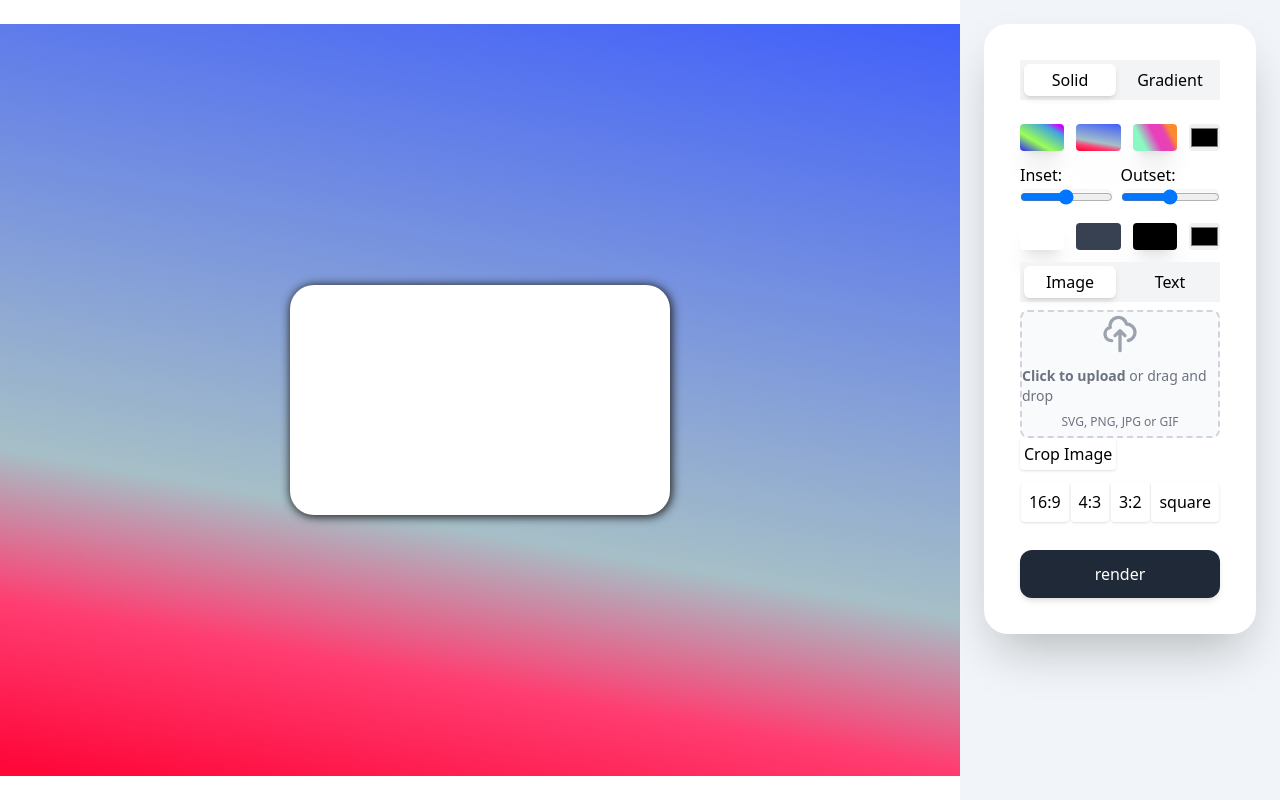
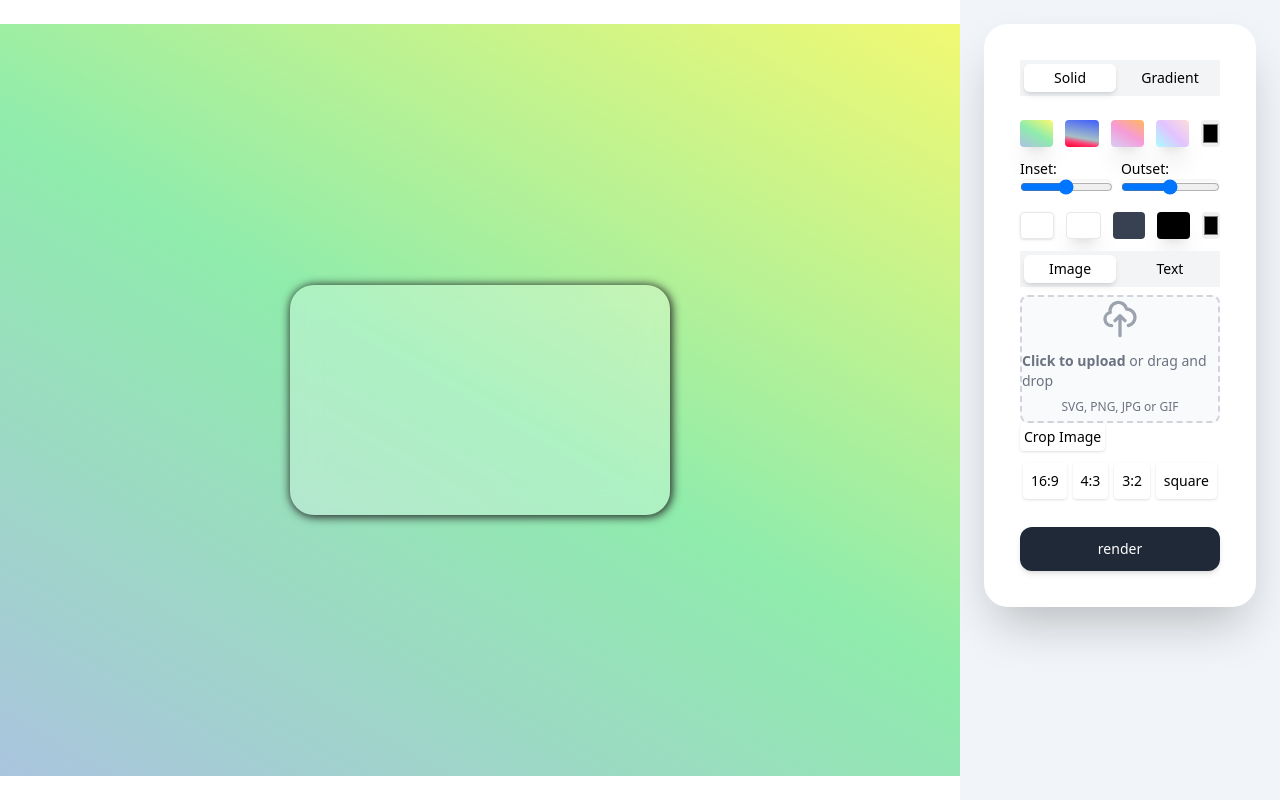
Before and after one commit to Abdulmumin1/edit, a website built with Vite: page index.html in a window 1280 px wide. Built offline with nearby package versions, Linux system fonts and the light colour scheme; some packages are replaced by stand-ins of ours.

Commit message:
fix(background): copied and paste a bug fix 😅

```diff
--- a/index.html
+++ b/index.html
@@ -23,7 +23,7 @@
       >
         <div class="w-full h-full flex items-center justify-center p-3 lg:p-6">
           <div
-            class="h-full w-full lg:w-max flex items-center justify-center custom-background-2"
+            class="h-full w-full lg:w-max flex items-center justify-center custom-background-1"
             id="outer-box"
             style="aspect-ratio: 3/2"
           >
@@ -31,6 +31,10 @@
             <div
               class="w-fit bg-white rounded-3xl p-10 strong-shadow h-fit max-w-full max-h-full overflow-hidden"
               id="box"
+              style="
+                backdrop-filter: blur(14px);
+                background-color: rgba(255, 255, 255, 0.271);
+              "
             >
               <p
                 class="hidden font-semibold rounded-lg leading-tight max-w-full max-h-full"
@@ -57,7 +61,7 @@
       <!-- Controls -->
       <div
         id="controls"
-        class="h-full bg-slate-100 overflow-scroll lg:w-1/4 md:flex-1 md:flex-shrink-0"
+        class="h-full bg-slate-100 overflow-scroll lg:w-1/4 md:flex-1 md:flex-shrink-0 text-sm"
       >
         <div class="bg-white p-9 m-3 lg:m-6 shadow-2xl h-fit lg:rounded-3xl">
           <div class="flex space-y-4 flex-col">
--- a/main.js
+++ b/main.js
@@ -34,6 +34,9 @@ import {
   setCustomBgColor2,
   setCustomBgColor3,
   setTextColor,
+  setCustomBgColor,
+  setCustomBgColor4,
+  setBoxBlurr,
 } from "./src/eventFunctions";
 import { controlWidgets } from "./src/controls";
 import { cropImageModal } from "./src/components/modal";
@@ -115,6 +118,7 @@ const labelEventListeners = () => {
   let alignRight = select("#text-right");
 
   // box background widgets
+  let boxBlurr = select("#box-blur");
   let boxWhite = select("#box-white");
   let boxGray = select("#box-gray");
   let boxBlack = select("#box-black");
@@ -124,7 +128,7 @@ const labelEventListeners = () => {
   let customBg1 = select("#cbg-1");
   let customBg2 = select("#cbg-2");
   let customBg3 = select("#cbg-3");
-
+  let customBg4 = select("#cbg-4");
   //modal
   let cropAction = select("#crop-image-action");
   let modal = select("#modal");
@@ -187,6 +191,7 @@ const labelEventListeners = () => {
   clickListener(alignCenter, (e) => setTextAlignCenter(text));
   clickListener(alignRight, (e) => setTextAlignRight(text));
 
+  clickListener(boxBlurr, (e) => setBoxBlurr(box));
   clickListener(boxWhite, (e) => setBoxWhite(box, text));
   clickListener(boxGray, (e) => setBoxGray(box, text));
   clickListener(boxBlack, (e) => setBoxBlack(box, text));
@@ -195,6 +200,7 @@ const labelEventListeners = () => {
   clickListener(customBg1, (e) => setCustomBgColor1(outerbox));
   clickListener(customBg2, (e) => setCustomBgColor2(outerbox));
   clickListener(customBg3, (e) => setCustomBgColor3(outerbox));
+  clickListener(customBg4, (e) => setCustomBgColor4(outerbox));
 
   inputListener(textColorChange, (e) => setTextColor(e, text));
   clickListener(cropAction, (e) => {
@@ -225,7 +231,8 @@ const labelEventListeners = () => {
   });
 
   // clickListener(image, (e) => getColor(e, image, box));
-  getColor(image, box);
+  // getColor(image, box);
+  clickListener(image, (e) => getColor(e, image, box));
   solidBackgroundTabButton.click();
   imageTabButton.click();
 
--- a/src/components/backgroundColor.js
+++ b/src/components/backgroundColor.js
@@ -3,7 +3,8 @@ const preBackkgrounds = `
     <div class='custom-background-1 w-full shadow-xl p-2 rounded cursor-pointer ' id='cbg-1'></div>
     <div class='custom-background-2 w-full shadow-2xl p-2 rounded cursor-pointer' id='cbg-2'></div>
     <div class='custom-background-3 w-full shadow-xl p-2 rounded cursor-pointer' id='cbg-3'></div>
-
+     <div class='bg-black  w-full shadow-xl p-2 rounded cursor-pointer custom-background-4' id='cbg-4'
+    ></div>
         <input
           type="color"
           id='background'
--- a/src/components/boxcolorwidgets.js
+++ b/src/components/boxcolorwidgets.js
@@ -1,6 +1,7 @@
 export const boxcolorWidgets = `
  <div class='flex justify-between space-x-3 md:justify-around py-3'>
-    <div class='bg-white w-full shadow-xl p-2 rounded cursor-pointer ' id='box-white'></div>
+  <div style='backdrop-filter: blur(14px); background-color: rgba(255, 255, 255, 0.444);' id='box-blur' class='w-full shadow border p-2 rounded cursor-pointer '></div>
+    <div class='bg-white w-full border shadow-xl p-2 rounded cursor-pointer ' id='box-white'></div>
     <div class='bg-gray-700  w-full shadow-2xl p-2 rounded cursor-pointer' id='box-gray'></div>
     <div class='bg-black  w-full shadow-xl p-2 rounded cursor-pointer' id='box-black'></div>
       <input
--- a/src/components/imageandtext.js
+++ b/src/components/imageandtext.js
@@ -1,3 +1,13 @@
+let svgCenter = `
+<svg style='width:16px; height=16px;' xmlns="http://www.w3.org/2000/svg" viewBox="0 0 448 512"><!--! Font Awesome Pro 6.2.0 by @fontawesome - https://fontawesome.com License - https://fontawesome.com/license (Commercial License) Copyright 2022 Fonticons, Inc. --><path d="M448 64c0-17.7-14.3-32-32-32H32C14.3 32 0 46.3 0 64S14.3 96 32 96H416c17.7 0 32-14.3 32-32zm0 256c0-17.7-14.3-32-32-32H32c-17.7 0-32 14.3-32 32s14.3 32 32 32H416c17.7 0 32-14.3 32-32zM0 192c0 17.7 14.3 32 32 32H416c17.7 0 32-14.3 32-32s-14.3-32-32-32H32c-17.7 0-32 14.3-32 32zM448 448c0-17.7-14.3-32-32-32H32c-17.7 0-32 14.3-32 32s14.3 32 32 32H416c17.7 0 32-14.3 32-32z"/></svg>
+`;
+let svgLeft = `
+<svg  style='width:16px; height=16px;' xmlns="http://www.w3.org/2000/svg" viewBox="0 0 448 512"><!--! Font Awesome Pro 6.2.0 by @fontawesome - https://fontawesome.com License - https://fontawesome.com/license (Commercial License) Copyright 2022 Fonticons, Inc. --><path d="M288 64c0 17.7-14.3 32-32 32H32C14.3 96 0 81.7 0 64S14.3 32 32 32H256c17.7 0 32 14.3 32 32zm0 256c0 17.7-14.3 32-32 32H32c-17.7 0-32-14.3-32-32s14.3-32 32-32H256c17.7 0 32 14.3 32 32zM0 192c0-17.7 14.3-32 32-32H416c17.7 0 32 14.3 32 32s-14.3 32-32 32H32c-17.7 0-32-14.3-32-32zM448 448c0 17.7-14.3 32-32 32H32c-17.7 0-32-14.3-32-32s14.3-32 32-32H416c17.7 0 32 14.3 32 32z"/></svg>
+`;
+let svgRight = `
+<svg  style='width:16px; height=16px;' xmlns="http://www.w3.org/2000/svg" viewBox="0 0 448 512"><!--! Font Awesome Pro 6.2.0 by @fontawesome - https://fontawesome.com License - https://fontawesome.com/license (Commercial License) Copyright 2022 Fonticons, Inc. --><path d="M448 64c0 17.7-14.3 32-32 32H192c-17.7 0-32-14.3-32-32s14.3-32 32-32H416c17.7 0 32 14.3 32 32zm0 256c0 17.7-14.3 32-32 32H192c-17.7 0-32-14.3-32-32s14.3-32 32-32H416c17.7 0 32 14.3 32 32zM0 192c0-17.7 14.3-32 32-32H416c17.7 0 32 14.3 32 32s-14.3 32-32 32H32c-17.7 0-32-14.3-32-32zM448 448c0 17.7-14.3 32-32 32H32c-17.7 0-32-14.3-32-32s14.3-32 32-32H416c17.7 0 32 14.3 32 32z"/></svg>
+`;
+
 const dropZone = `
 <div class="flex justify-center items-center w-full">
     <label id='dropzone' for="add-image" class="flex flex-col justify-center items-center w-full h-32 bg-gray-50 rounded-lg border-2 border-gray-300 border-dashed cursor-pointer  hover:bg-gray-100">
@@ -13,9 +23,9 @@ const dropZone = `
 
 const textAlignWidgets = `
   <div class='flex justify-between md:justify-around py-3'>
-    <button class='bg-white shadow p-2 rounded border-dashed' id='text-left'>left</button>
-    <button class='bg-white shadow p-2 rounded border-dashed' id='text-center'>center</button>
-    <button class='bg-white shadow p-2 rounded border-dashed' id='text-right'>right</button>
+    <button class='bg-white shadow p-2 rounded border-dashed' id='text-left'>${svgLeft}</button>
+    <button class='bg-white shadow p-2 rounded border-dashed' id='text-center'>${svgCenter}</button>
+    <button class='bg-white shadow p-2 rounded border-dashed' id='text-right'>${svgRight}</button>
   </div>
 `;
 
--- a/src/eventFunctions.js
+++ b/src/eventFunctions.js
@@ -105,11 +105,18 @@ export const setBoxBlack = (reactor, text) => {
   reactor.style.backgroundColor = "black";
   text.style.color = "white";
 };
+export const setBoxBlurr = (reactor) => {
+  reactor.style =
+    "backdrop-filter: blur(14px); background-color: rgba(255, 255, 255, 0.222);";
+};
 
 export const setCustomBoxColor = (e, reactor) => {
   reactor.style.background = e.target.value;
 };
 
+export const setCustomBgColor = (e, target) => {
+  target.style.background = e.target.background;
+};
 export const setCustomBgColor1 = (reactor) => {
   reactor.classList.remove(reactor.classList[reactor.classList.length - 1]);
   reactor.classList.add("custom-background-1");
@@ -122,3 +129,7 @@ export const setCustomBgColor3 = (reactor) => {
   reactor.classList.remove(reactor.classList[reactor.classList.length - 1]);
   reactor.classList.add("custom-background-3");
 };
+export const setCustomBgColor4 = (reactor) => {
+  reactor.classList.remove(reactor.classList[reactor.classList.length - 1]);
+  reactor.classList.add("custom-background-4");
+};
--- a/src/getColorFromImage.js
+++ b/src/getColorFromImage.js
@@ -26,15 +26,15 @@ function getEventLocation(element, event) {
   };
 }
 
-export function getColor(element, destination) {
-  element.addEventListener(
-    "mousemove",
-    function (e) {
-      var eventLocation = getEventLocation(this, e);
+export function getColor(e, element, destination) {
+  // element.addEventListener(
+  //   "mousemove",
+  //   function (e) {
+  var eventLocation = getEventLocation(element, e);
   var coord = "x=" + eventLocation.x + ", y=" + eventLocation.y;
 
   // Get the data of the pixel according to the location generate by the getEventLocation function
-      var context = this.getContext("2d");
+  var context = element.getContext("2d");
   var pixelData = context.getImageData(
     eventLocation.x,
     eventLocation.y,
@@ -54,13 +54,11 @@ export function getColor(element, destination) {
 
   var hex =
     "#" +
-        ("000000" + rgbToHex(pixelData[0], pixelData[1], pixelData[2])).slice(
-          -6
-        );
+    ("000000" + rgbToHex(pixelData[0], pixelData[1], pixelData[2])).slice(-6);
 
   // Draw the color and coordinates.
   destination.style.backgroundColor = hex;
-    },
-    false
-  );
+  //   },
+  //   false
+  // );
 }
--- a/src/input.css
+++ b/src/input.css
@@ -9,8 +9,7 @@
 
     .custom-background-1{
         background: rgb(2,0,36);
-        background: linear-gradient(30deg, rgb(44, 33, 253) 0%, rgb(155, 255, 84) 35%,  rgba(65,164,222,1) 76%, rgba(209,0,255,1) 92%);
-
+        background: linear-gradient(30deg, #acc1e2, #8fecac, #f9fa6e)
     }
     .custom-background-2{
         background: rgb(63,94,251);
@@ -18,7 +17,7 @@
     }
     .custom-background-3{
           background: rgb(139,247,194);
-          background: linear-gradient(63deg, rgba(139,247,194,1) 24%, rgba(232,63,190,1) 51%, rgba(232,67,174,1) 70%, rgba(250,137,47,1) 82%);
+          background: linear-gradient(30deg, #d5cff6, #f69bd6, #ffb75f)
     }
     .center-modal{
         border:none;
@@ -28,5 +27,8 @@
         transform: translate(-50%, -50%);
 
     }
+    .custom-background-4{
+        background: linear-gradient(225deg, #ffdddd, #e2c3ff, #aafdff)
+    }
 
 }
```
Also changed, not shown: style.css. Lines whose indentation alone changed are shown as unchanged.
